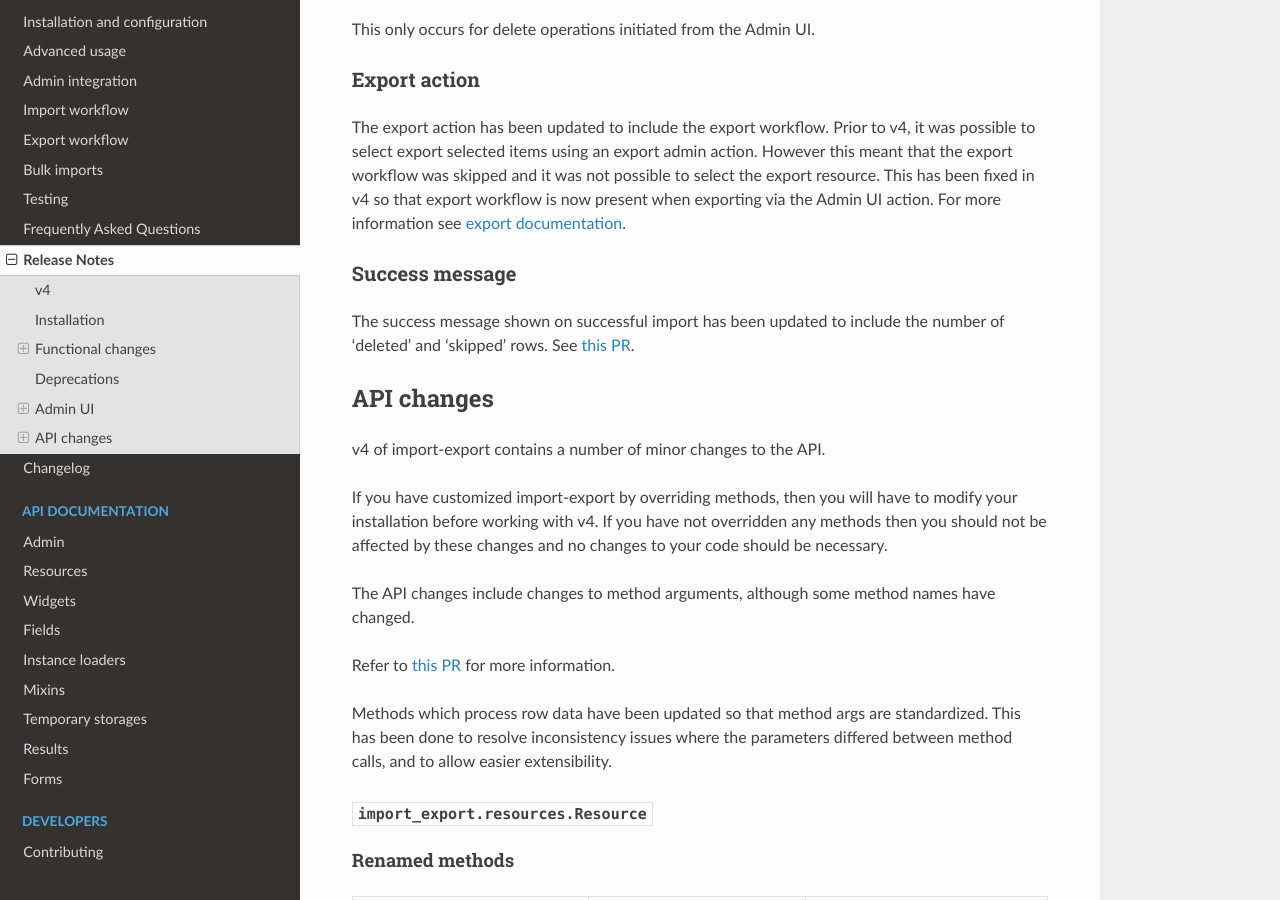
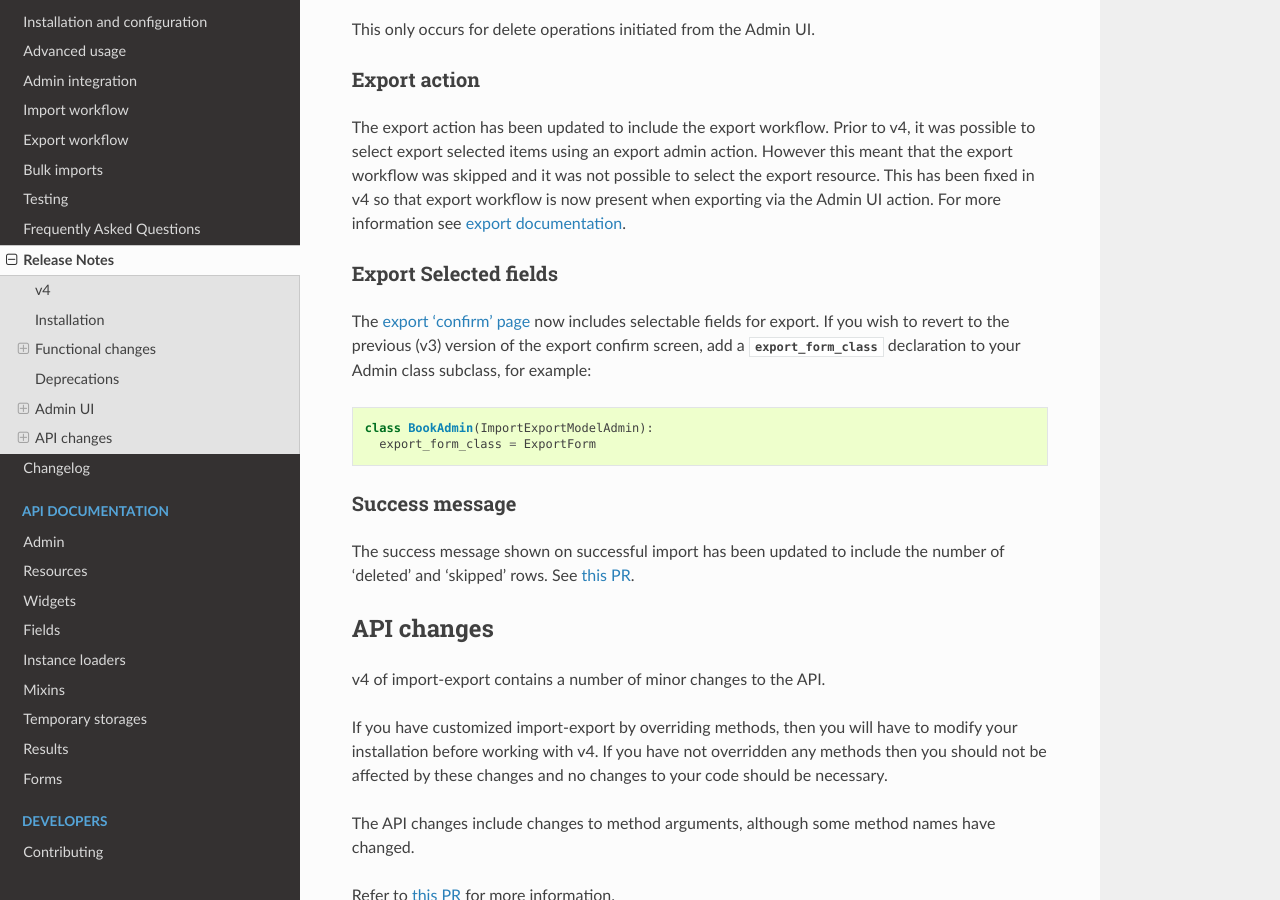
Before and after one commit to django-import-export/django-import-export, a Sphinx documentation site: the page built from docs/release_notes.rst, in a window 1280 px wide and 900 px high, scrolled down 1785 px. Built offline with Sphinx 7.4.7 and the Read the Docs theme 2.0.0, drawn with Linux system fonts in a browser that asks for light colours; pages that are not in the unit, such as notebooks, are missing from menus; the version number could not be read and is left out.

Commit message:
updated docs

```diff
--- a/docs/admin_integration.rst
+++ b/docs/admin_integration.rst
@@ -154,7 +154,7 @@ Enabling export functionality means that a UI button will automatically be prese
 When clicked, the user will be directed into the export workflow.
 
 Export is a two step process.  When the 'export' button is clicked, the user will be directed to a new screen,
-where 'resource' and 'file format' can be selected.
+where 'fields', 'resource' and 'file format' can be selected.
 
 .. _export_confirm:
 
--- a/docs/release_notes.rst
+++ b/docs/release_notes.rst
@@ -90,6 +90,16 @@ The export action has been updated to include the export workflow.  Prior to v4,
 selected items using an export admin action.  However this meant that the export workflow was skipped and it was not
 possible to select the export resource.  This has been fixed in v4 so that export workflow is now present when
 exporting via the Admin UI action.  For more information see :ref:`export documentation<export_via_admin_action>`.
+
+Export Selected fields
+----------------------
+
+The :ref:`export 'confirm' page<export_confirm>` now includes selectable fields for export.
+If you wish to revert to the previous (v3) version of the export confirm screen, add a
+:attr:`~import_export.admin.ExportMixin.export_form_class` declaration to your Admin class subclass, for example::
+
+  class BookAdmin(ImportExportModelAdmin):
+    export_form_class = ExportForm
 
 Success message
 ---------------
```
Also changed, not shown: docs/_static/images/django-import-export-export-confirm.png.
